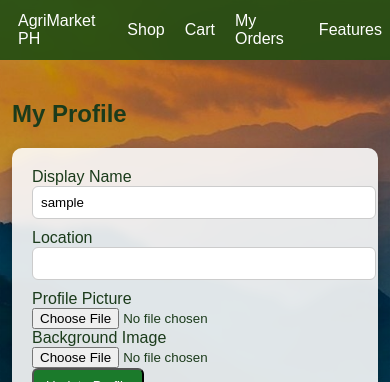
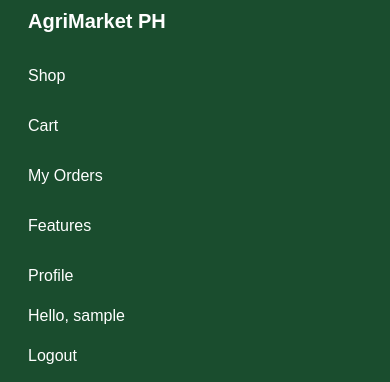
Before and after one commit to gabrielvldzz/agrimarket-ph, a Flask app: page /profile in a window 390 px wide. Shown: the top 382 px of that part. Run offline with Flask 3, Linux system fonts and the light colour scheme; the visitor is signed in with stand-in values (Sample User, id 1); the page is wider than the window, and the part outside it is not shown; some libraries are stand-ins or nearby versions.

Commit message:
Add Shopee-style order approval, delivery address, and profile nav UI

```diff
--- a/app.py
+++ b/app.py
@@ -235,23 +235,35 @@ def create_app():
                 flash(f'Not enough stock for {item.product.name}', 'danger')
                 return redirect(url_for('view_cart'))
 
-        for item in items:
-            total_price = item.product.price * item.quantity
-            order = Order(
-                buyer_id=current_user.id,
-                product_id=item.product.id,
-                quantity=item.quantity,
-                total_price=total_price,
-                status='Pending'
-            )
-            item.product.quantity -= item.quantity
-            db.session.add(order)
-            db.session.delete(item)
+        try:
+            total_order_price = 0
+            for item in items:
+                total_price = item.product.price * item.quantity
+                total_order_price += total_price
 
-        db.session.commit()
-        flash('Checkout complete! Thank you for your order.', 'success')
-        return render_template('checkout_success.html')
+                order = Order(
+                    buyer_id=current_user.id,
+                    product_id=item.product.id,
+                    quantity=item.quantity,
+                    total_price=total_price,
+                    status='Pending',
+                    delivery_address=current_user.address
+                )
 
+                item.product.quantity -= item.quantity
+
+                db.session.add(order)
+                db.session.delete(item)
+
+            db.session.commit()
+            flash(f'Checkout complete! Total: ₱{total_order_price}', 'success')
+            return render_template('checkout_success.html', total=total_order_price)
+
+        except Exception as e:
+            db.session.rollback()
+            flash('An error occurred during checkout. Please try again.', 'danger')
+            print(e)
+            return redirect(url_for('view_cart'))
 
     @app.route('/seller/add-product', methods=['GET', 'POST'])
     @login_required
@@ -341,6 +353,28 @@ def create_app():
         )
         return render_template('seller_orders.html', orders=orders)
 
+    @app.route('/seller/order/update/<int:order_id>/<string:new_status>', methods=['POST'])
+    @login_required
+    def update_order_status(order_id, new_status):
+        if current_user.role != 'seller':
+            flash('Access denied.', 'danger')
+            return redirect(url_for('home'))
+
+        order = Order.query.get_or_404(order_id)
+        if order.product.seller_id != current_user.id:
+            flash('Unauthorized action.', 'danger')
+            return redirect(url_for('seller_orders'))
+
+        allowed = ['Pending', 'Approved', 'Shipped', 'Completed']
+        if new_status not in allowed:
+            flash('Invalid status.', 'danger')
+            return redirect(url_for('seller_orders'))
+
+        order.status = new_status
+        db.session.commit()
+        flash(f'Order marked as {new_status}.', 'success')
+        return redirect(url_for('seller_orders'))
+
     @app.route('/healthz')
     def health_check():
         return "OK", 200
--- a/forms.py
+++ b/forms.py
@@ -32,8 +32,9 @@ class OrderForm(FlaskForm):
     submit = SubmitField('Buy')
 
 class ProfileForm(FlaskForm):
-    display_name = StringField('Display Name', validators=[DataRequired(), Length(min=2, max=80)])
-    location = StringField('Location', validators=[Length(max=200)])
-    profile_image = FileField('Profile Picture', validators=[FileAllowed(['jpg', 'jpeg', 'png', 'gif'])])
-    background_image = FileField('Background Image', validators=[FileAllowed(['jpg', 'jpeg', 'png', 'gif'])])
-    submit = SubmitField('Update Profile')
+    display_name = StringField('Display Name', validators=[DataRequired()])
+    location = StringField('Location')
+    delivery_address = StringField('Delivery Address')
+    profile_image = FileField('Profile Image')
+    background_image = FileField('Background Image')
+    submit = SubmitField('Save Changes')
--- a/models.py
+++ b/models.py
@@ -17,6 +17,7 @@ class User(db.Model, UserMixin):
     background_image = db.Column(db.String(300), default='/static/default_bg.jpg')
     location = db.Column(db.String(200))
     created_at = db.Column(db.DateTime, default=datetime.utcnow)
+    delivery_address = db.Column(db.String(255))
 
     def is_admin(self):
         return self.role == 'admin'
@@ -51,6 +52,8 @@ class Order(db.Model):
     created_at = db.Column(db.DateTime, default=datetime.utcnow)
     buyer = db.relationship('User', backref=db.backref('orders', lazy=True))
     product = db.relationship('Product')
+    delivery_address = db.Column(db.String(255))
+    updated_at = db.Column(db.DateTime, default=datetime.utcnow, onupdate=datetime.utcnow)
 
 class CartItem(db.Model):
     __tablename__ = 'cart_items'
--- a/static/css/style.css
+++ b/static/css/style.css
@@ -30,15 +30,21 @@ nav {
   top: 0;
   z-index: 1000;
   backdrop-filter: blur(5px);
+  flex-wrap: wrap;
 }
+
 nav a {
   color: #fff;
   text-decoration: none;
   margin-right: 8px;
-  transition: color 0.3s;
+  transition: color 0.3s, background 0.3s;
+  padding: 5px 8px;
+  border-radius: 5px;
 }
+
 nav a:hover {
   color: #a7e27a;
+  background-color: rgba(255, 255, 255, 0.15);
 }
 
 .container {
@@ -187,3 +198,35 @@ textarea {
   font-size: 13px;
   color: #ddd;
 }
+
+ul.flashes {
+  list-style: none;
+  padding: 0;
+  margin-bottom: 15px;
+}
+
+ul.flashes li {
+  padding: 10px 15px;
+  border-radius: 8px;
+  margin-bottom: 5px;
+  color: #fff;
+  font-size: 14px;
+}
+
+li.success { background-color: #4caf50; }
+li.danger { background-color: #f44336; }
+li.warning { background-color: #ff9800; }
+li.info { background-color: #2196f3; }
+
+@media (max-width: 768px) {
+  .grid {
+    grid-template-columns: repeat(auto-fill, minmax(160px, 1fr));
+  }
+  nav {
+    flex-direction: column;
+    align-items: flex-start;
+  }
+  nav a {
+    margin: 5px 0;
+  }
+}
--- a/templates/base.html
+++ b/templates/base.html
@@ -1,14 +1,96 @@
 <!doctype html>
-<html>
+<html lang="en">
 <head>
   <meta charset="utf-8">
+  <meta name="viewport" content="width=device-width, initial-scale=1">
   <title>{{ title if title else 'AgriMarket PH' }}</title>
   <link rel="stylesheet" href="{{ url_for('static', filename='css/style.css') }}">
+  <style>
+    body {
+      font-family: Arial, sans-serif;
+      margin: 0;
+      padding: 0;
+      background-color: #f4f4f4;
+    }
+
+    nav {
+      display: flex;
+      align-items: center;
+      background-color: #1a4d2e;
+      padding: 10px 20px;
+      color: #fff;
+      position: sticky;
+      top: 0;
+      z-index: 1000;
+      flex-wrap: wrap;
+    }
+
+    nav a {
+      color: #fff;
+      text-decoration: none;
+      margin-right: 15px;
+      padding: 5px 8px;
+      border-radius: 5px;
+      transition: background 0.2s;
+    }
+
+    nav a:hover {
+      background-color: rgba(255,255,255,0.2);
+    }
+
+    .header-brand a {
+      font-weight: bold;
+      font-size: 20px;
+      color: #fff;
+    }
+
+    .container {
+      max-width: 1000px;
+      margin: 20px auto;
+      padding: 0 15px;
+    }
+
+    ul.flashes {
+      list-style: none;
+      padding: 0;
+      margin-bottom: 15px;
+    }
+
+    ul.flashes li {
+      padding: 10px 15px;
+      border-radius: 8px;
+      margin-bottom: 5px;
+      color: #fff;
+    }
+
+    li.success { background-color: #4caf50; }
+    li.danger { background-color: #f44336; }
+    li.warning { background-color: #ff9800; }
+    li.info { background-color: #2196f3; }
+
+    .footer {
+      background-color: #1a4d2e;
+      color: white;
+      text-align: center;
+      padding: 15px 0;
+      margin-top: 50px;
+    }
+
+    @media (max-width: 768px) {
+      nav {
+        flex-direction: column;
+        align-items: flex-start;
+      }
+      nav a {
+        margin: 5px 0;
+      }
+    }
+  </style>
 </head>
 <body>
   <nav>
     <div class="header-brand">
-      <a href="{{ url_for('home') }}" style="color:#fff;">AgriMarket PH</a>
+      <a href="{{ url_for('home') }}">AgriMarket PH</a>
     </div>
     <div style="flex:1"></div>
 
@@ -17,19 +99,19 @@
         <a href="{{ url_for('home') }}">Shop</a>
         <a href="{{ url_for('view_cart') }}">Cart</a>
         <a href="{{ url_for('order_history') }}">My Orders</a>
-
       {% elif current_user.role == 'seller' %}
         <a href="{{ url_for('add_product') }}">Add Product</a>
         <a href="{{ url_for('my_products') }}">My Products</a>
         <a href="{{ url_for('seller_orders') }}">Customer Orders</a>
       {% endif %}
 
-      <a href="{{ url_for('features') }}" style="margin-left: 15px; color: white; text-decoration: none;">Features</a>
-
+      <a href="{{ url_for('features') }}">Features</a>
       <a href="{{ url_for('profile') }}">Profile</a>
+      {% if current_user.profile_pic %}
+        <img src="{{ url_for('static', filename='uploads/' ~ current_user.profile_pic) }}" alt="Profile Pic" style="width:30px;height:30px;border-radius:50%;margin-left:8px;">
+      {% endif %}
       <span style="margin-left:8px;">Hello, {{ current_user.username }}</span>
       <a href="{{ url_for('logout') }}">Logout</a>
-
     {% else %}
       <a href="{{ url_for('login') }}">Login</a>
       <a href="{{ url_for('register') }}">Register</a>
--- a/templates/profile.html
+++ b/templates/profile.html
@@ -1,15 +1,16 @@
 {% extends 'base.html' %}
 {% block content %}
-<h2>My Profile</h2>
-
-<form method="POST" enctype="multipart/form-data" class="form-box">
-  {{ form.hidden_tag() }}
-
-  <div class="form-row">{{ form.display_name.label }} {{ form.display_name() }}</div>
-  <div class="form-row">{{ form.location.label }} {{ form.location() }}</div>
-  <div class="form-row">{{ form.profile_image.label }} {{ form.profile_image() }}</div>
-  <div class="form-row">{{ form.background_image.label }} {{ form.background_image() }}</div>
-
-  {{ form.submit(class_='btn') }}
-</form>
+<div class="profile-box">
+  <h2>My Profile</h2>
+  <img src="{{ user.profile_image }}" alt="Profile" class="profile-pic">
+  <form method="POST" enctype="multipart/form-data">
+    {{ form.hidden_tag() }}
+    <label>{{ form.display_name.label }}</label> {{ form.display_name() }}
+    <label>{{ form.location.label }}</label> {{ form.location() }}
+    <label>{{ form.delivery_address.label }}</label> {{ form.delivery_address() }}
+    <label>{{ form.profile_image.label }}</label> {{ form.profile_image() }}
+    <label>{{ form.background_image.label }}</label> {{ form.background_image() }}
+    {{ form.submit(class_='btn') }}
+  </form>
+</div>
 {% endblock %}
```
Also changed, not shown: other parts of static/css/style.css (+6 -1 lines), other parts of templates/base.html (+4 -3 lines), templates/seller_orders.html (+50 -6 lines).
